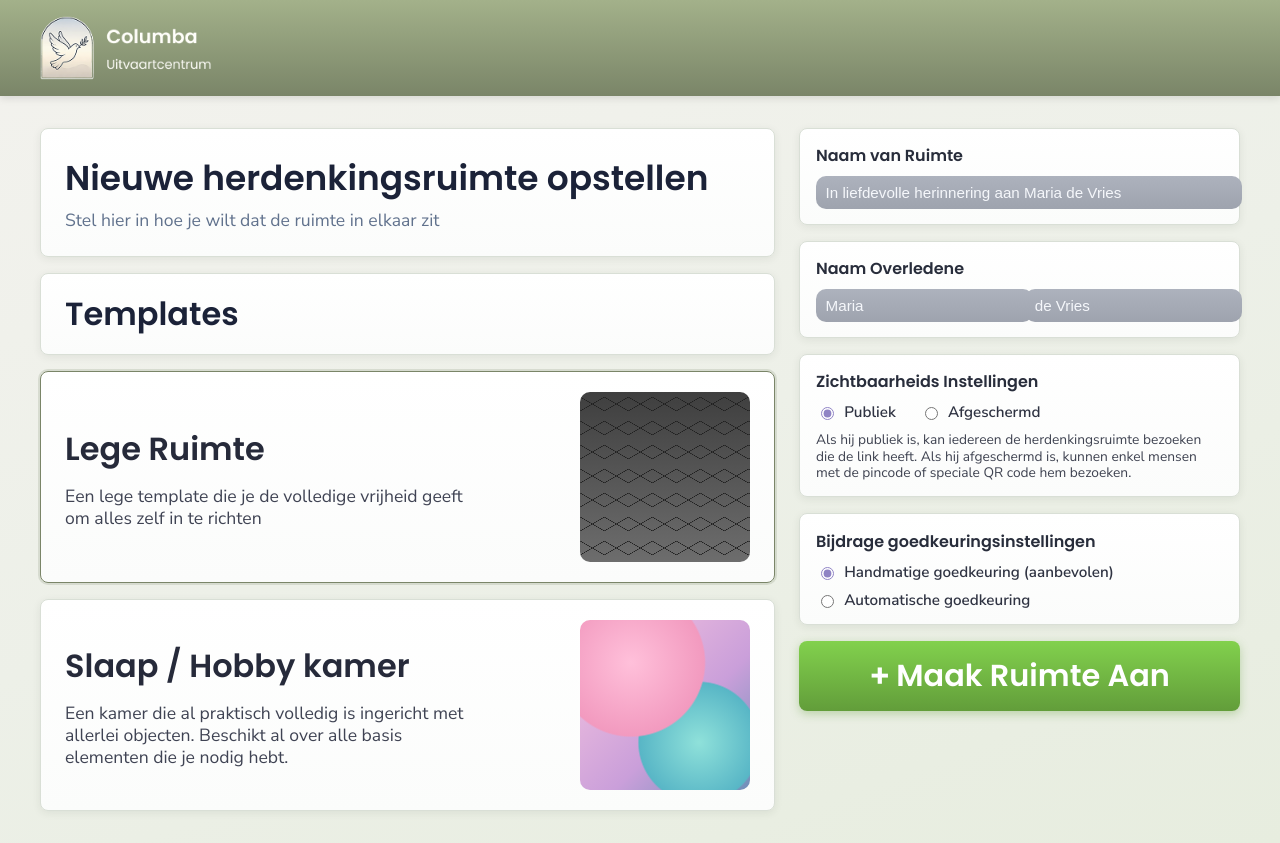
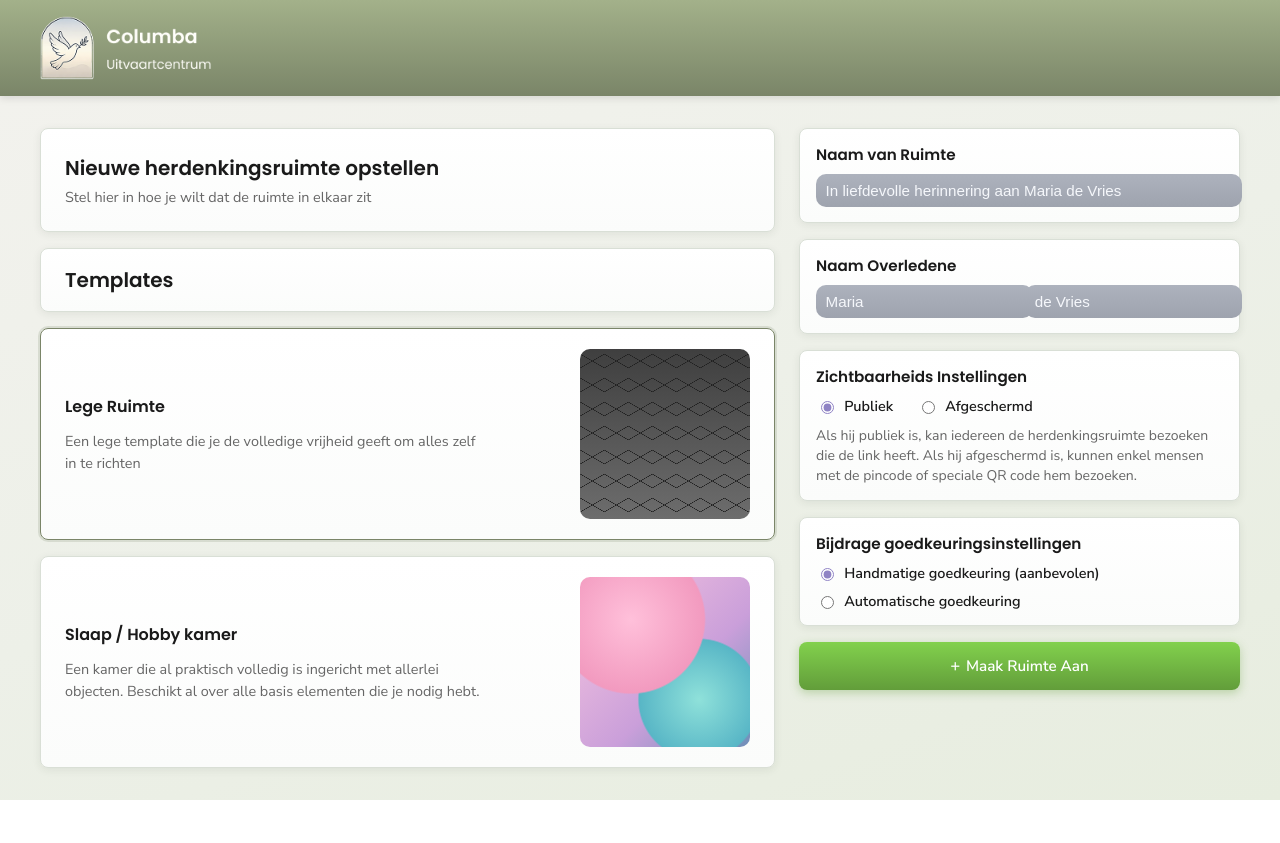
Before and after one commit to devosdevelops/build_noekmemorial, a Nuxt app in the folder app/: page /dashboard/new-room in a window 1280 px wide. After the commit the page ends 800 px from the top, so only its background shows below. Built offline with nearby package versions, Linux system fonts and the light colour scheme.

Commit message:
feat: update styles for intro and template cards to improve readability and consistency

```diff
--- a/app/app/pages/dashboard/new-room.vue
+++ b/app/app/pages/dashboard/new-room.vue
@@ -145,15 +145,15 @@ const approvalMode = ref('manual')
 .intro-card h2 {
   margin: 0;
   font-family: var(--font-display);
-  font-size: 2.15rem;
-  font-weight: 700;
-  color: #1b2238;
+  font-size: 1.25rem;
+  font-weight: 600;
+  color: #1a1a1a;
 }
 
 .intro-card p {
   margin: 0.25rem 0 0;
-  color: #61728d;
-  font-size: 1.1rem;
+  color: #666;
+  font-size: 0.9rem;
 }
 
 .templates-heading-card {
@@ -163,8 +163,8 @@ const approvalMode = ref('manual')
 .templates-heading-card h3 {
   margin: 0;
   font-family: var(--font-display);
-  font-size: 2rem;
-  color: #1b2238;
+  font-size: 1.25rem;
+  color: #1a1a1a;
 }
 
 .template-card {
@@ -193,16 +193,17 @@ const approvalMode = ref('manual')
 
 .template-content h4 {
   margin: 0 0 0.75rem;
-  font-size: 2rem;
+  font-size: 1rem;
   font-family: var(--font-display);
-  color: #262a3a;
+  font-weight: 600;
+  color: #1a1a1a;
 }
 
 .template-content p {
   margin: 0;
-  font-size: 1.1rem;
-  color: #3f4353;
-  line-height: 1.25;
+  font-size: 0.9rem;
+  color: #666;
+  line-height: 1.5;
 }
 
 .template-visual {
@@ -236,9 +237,9 @@ const approvalMode = ref('manual')
   display: block;
   margin: 0 0 0.5rem;
   font-family: var(--font-display);
-  font-size: 1rem;
-  font-weight: 700;
-  color: #282d3b;
+  font-size: 0.95rem;
+  font-weight: 600;
+  color: #1a1a1a;
 }
 
 .section-title {
@@ -281,9 +282,9 @@ const approvalMode = ref('manual')
   display: inline-flex;
   align-items: center;
   gap: 0.45rem;
-  font-size: 0.95rem;
+  font-size: 0.9rem;
   font-weight: 600;
-  color: #2f3342;
+  color: #1a1a1a;
 }
 
 .radio-item input {
@@ -292,17 +293,17 @@ const approvalMode = ref('manual')
 
 .help-text {
   margin: 0;
-  font-size: 0.86rem;
-  line-height: 1.2;
-  color: #3f4351;
+  font-size: 0.875rem;
+  line-height: 1.4;
+  color: #666;
 }
 
 .create-room-button {
   border: none;
   border-radius: 8px;
-  padding: 0.75rem 1rem;
-  font-size: 1.9rem;
-  font-family: var(--font-display);
+  padding: 0.875rem 1.5rem;
+  font-size: 0.95rem;
+  font-family: var(--font-sans);
   font-weight: 600;
   color: #ffffff;
   background: var(--ok-gradient, linear-gradient(180deg, #82D14D 0%, #629D3A 100%));
@@ -315,7 +316,7 @@ const approvalMode = ref('manual')
 }
 
 .btn-icon {
-  font-size: 2rem;
+  font-size: 1.1em;
   line-height: 1;
 }
 
```
